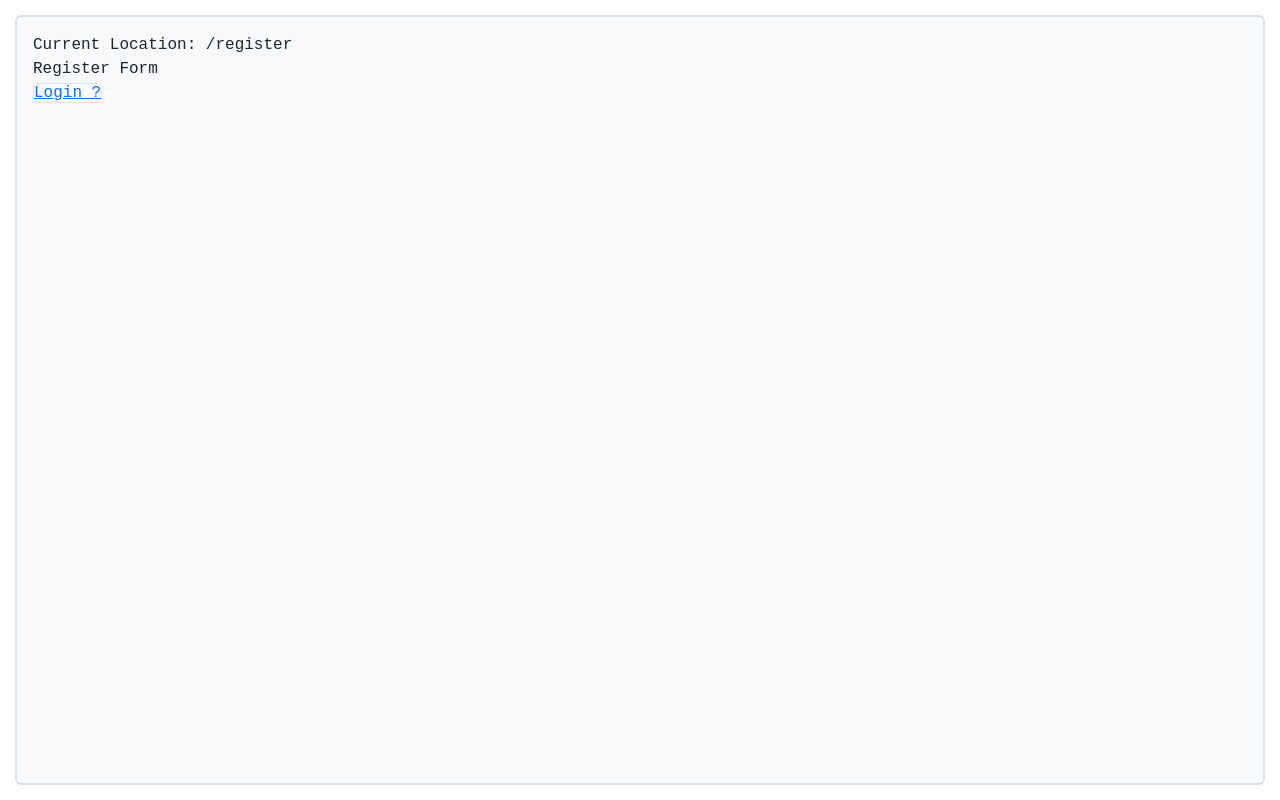
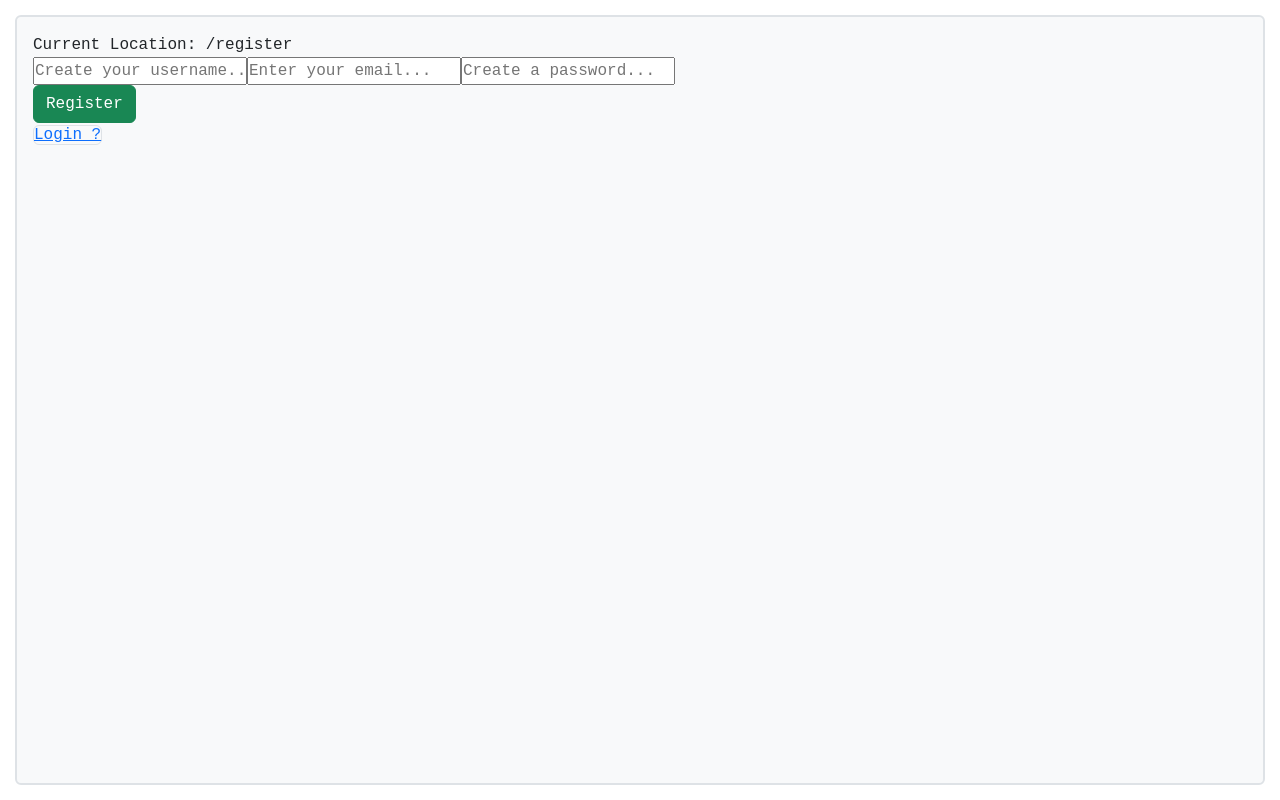
Before and after one commit to Pantaleon-Arkady/General-Project, a React (Vite) app in the folder frontend/: page /register in a window 1280 px wide. Built offline with nearby package versions, Linux system fonts and the light colour scheme.

Commit message:
Register Form   - basic form elements   - register data values handled by useState   - important note, dont forget preventDefault on forms in submission logic   - register data is fine

```diff
--- a/frontend/src/forms/Register.jsx
+++ b/frontend/src/forms/Register.jsx
@@ -1,9 +1,55 @@
+import { useState } from "react";
+
 function Register() {
+    const [username, setUsername] = useState("");
+    const [email, setEmail] = useState("");
+    const [password, setPassword] = useState("");
+
+    const handleSubmit = (e) => {
+        e.preventDefault();
+        try {
+            console.log("Register");
+            console.log("Username: " + username);
+            console.log("Email: " + email);
+            console.log("Password: " + password);
+        } catch (err) {
+            console.log(err.response);
+        }
+    }
 
     return (
         <>
             <div>
-                Register Form
+                <form onSubmit={handleSubmit}>
+                    <input
+                        name="username"
+                        type="text"
+                        placeholder="Create your username..."
+                        value={username}
+                        onChange={(e) => setUsername(e.target.value)}
+                    />
+
+                    <input
+                        name="email"
+                        type="email"
+                        placeholder="Enter your email..."
+                        value={email}
+                        onChange={(e) => setEmail(e.target.value)}
+                    />
+
+                    <input
+                        name="password"
+                        type="password"
+                        placeholder="Create a password..."
+                        value={password}
+                        onChange={(e) => setPassword(e.target.value)}
+                    />
+
+                    <br />
+                    <button className="btn btn-success">
+                        Register
+                    </button>
+                </form>
             </div>
         </>
     )
```
